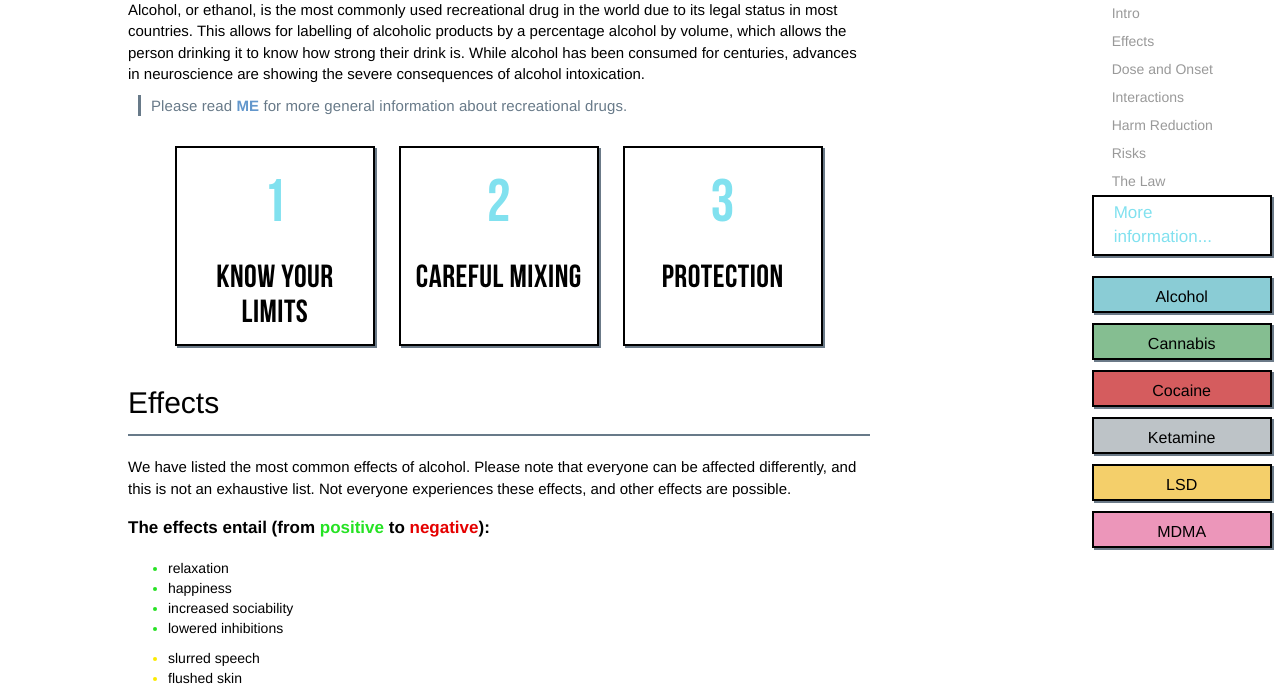
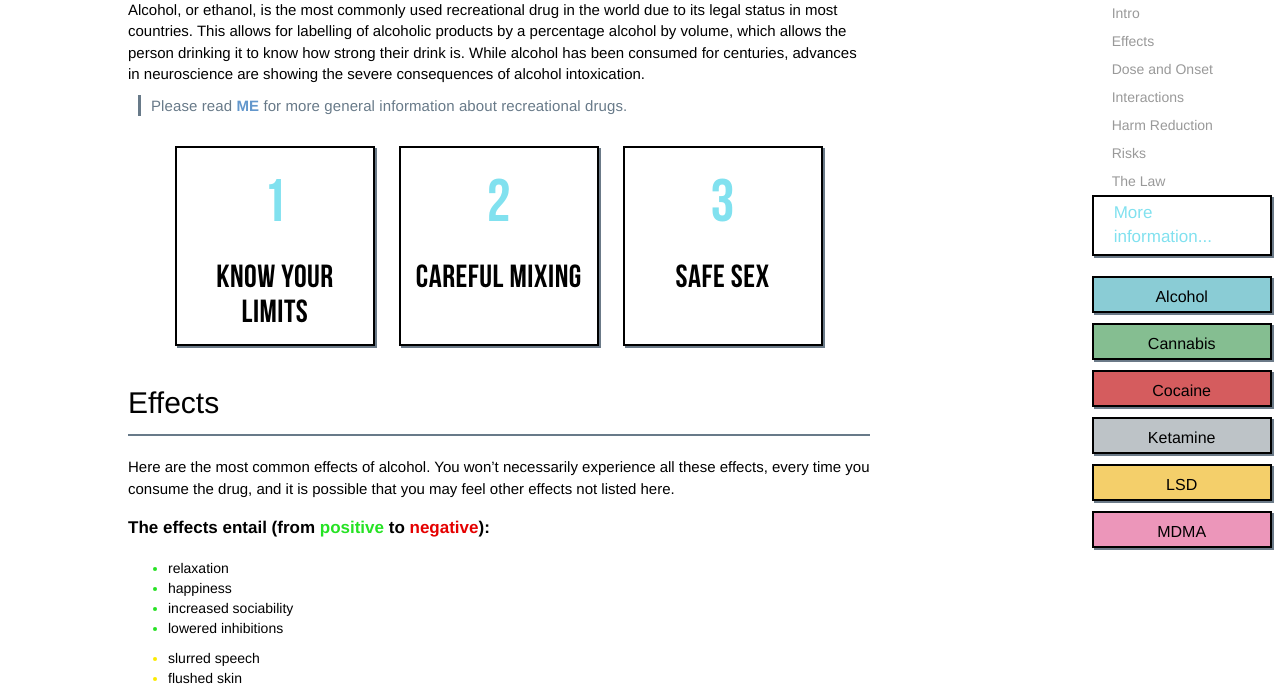
Before and after one commit to higab85/drugsandme-django, a Django app: page /alcohol/ in a window 1280 px wide. Shown: the part 535-1223 px from the top of the page. Run offline with Django 3.2, Linux system fonts and the light colour scheme; some libraries are stand-ins or nearby versions.

Commit message:
text fixes to alcohol, cannabis and lsd
- Change three things to remember, change edibles to: Careful with edible cannabis products. It is the easiest way to overdose. Don´t take more than has been recommended, even if the high takes longer than expected to kick in.
- Add: The likelihood of feeling these effects, and the strength of the sensation, depends on the THC:CBD ratio of the cannabis (link to Before...).
- In the cannabis section at the end of eating word Inhale appears at the end, shouldn’t appear
- Change in three things from protection, to safe sex
- For know your limits add:  if you feel unwell stop drinking.
- Change first paragraph in effects to: Here are the most common effects of alcohol. You won’t necessarily experience all these effects, every time you consume the drug, and it is possible that you may feel other effects not listed here.
-lsd; Helping a friend out → Helping out a friend
- lsd: ‘Effects’ change text to: Here are the most common effects of LSD. You won’t necessarily experience all these effects, every time you consume the drug, and it is possible that you may feel other effects not listed here
- lsd: Miss: Written by of Dr Anna Ermakova, researcher at The Beckley Foundation. Where I have indicated it in the site, please have a look to the LSD docx

```diff
--- a/article/templates/article/alcohol.html
+++ b/article/templates/article/alcohol.html
@@ -49,7 +49,7 @@
 {% block intro-content-1 %}
   <h3 class="funky"> Know your limits</h3>
   <p class="hidden">
-    Know when to say no to more drinks.
+    Know when to say no to more drinks If you feel unwell, stop drinking.
   </p>
 {% endblock %}
 {% block intro-content-2 %}
@@ -59,7 +59,7 @@
   </p>
 {% endblock %}
 {% block intro-content-3 %}
-  <h3 class="funky"> Protection</h3>
+  <h3 class="funky"> Safe sex</h3>
   <p class="hidden">
     Always practice safe sex; take a condom with you.
   </p>
@@ -67,9 +67,9 @@
 
 {% block effects-content %}
   <p>
-    We have listed the most common effects of alcohol. Please note that
-    everyone can be affected differently, and this is not an exhaustive list.
-    Not everyone experiences these effects, and other effects are possible.
+    Here are the most common effects of alcohol. You won’t necessarily experience
+    all these effects, every time you consume the drug, and it is possible that
+    you may feel other effects not listed here.
   </p>
 {% endblock %}
 {% block effects-list-positive %}
```
Also changed, not shown: article/templates/article/cannabis.html (+6 -6 lines), article/templates/article/lsd.html (+9 -4 lines).
